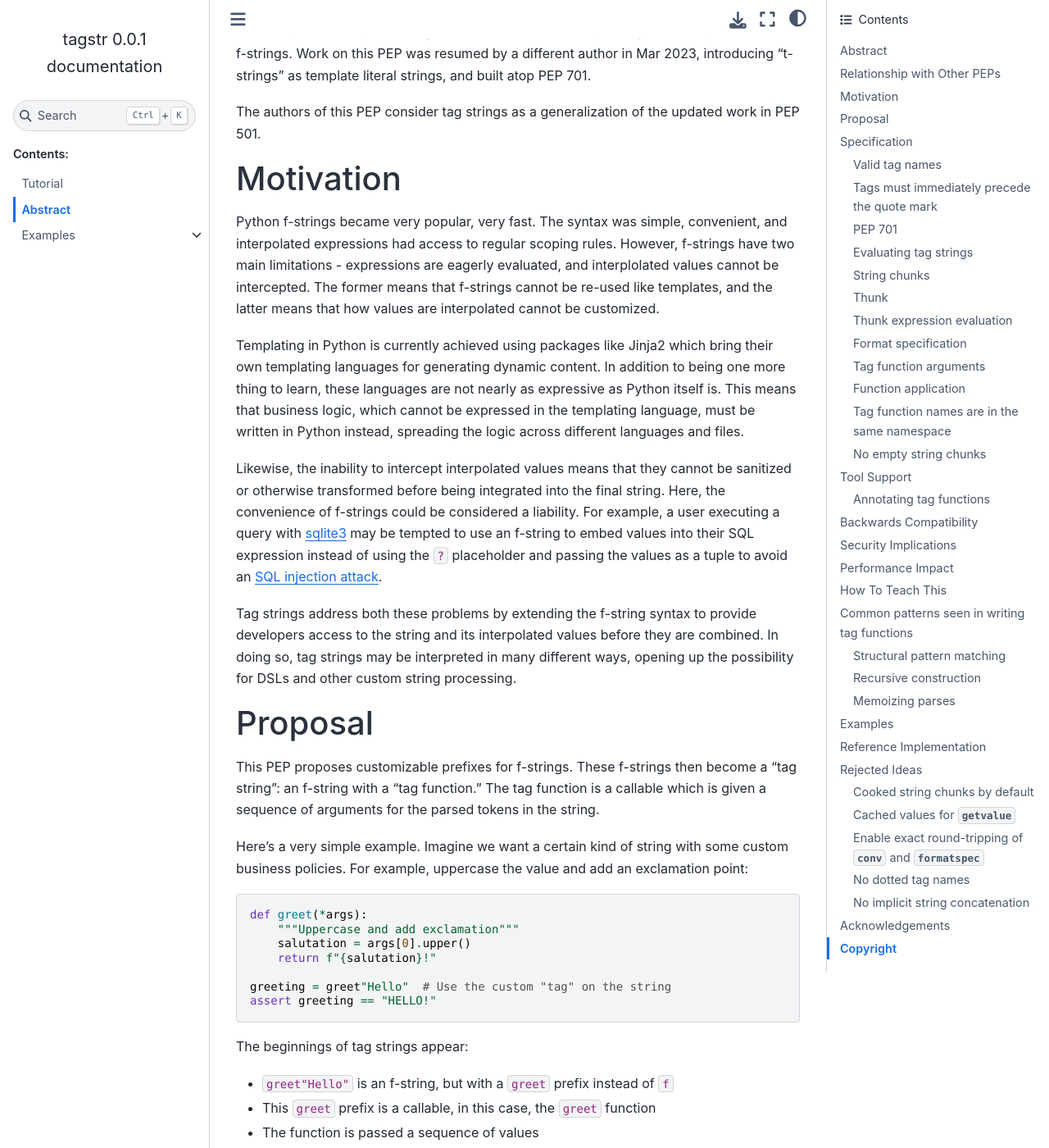
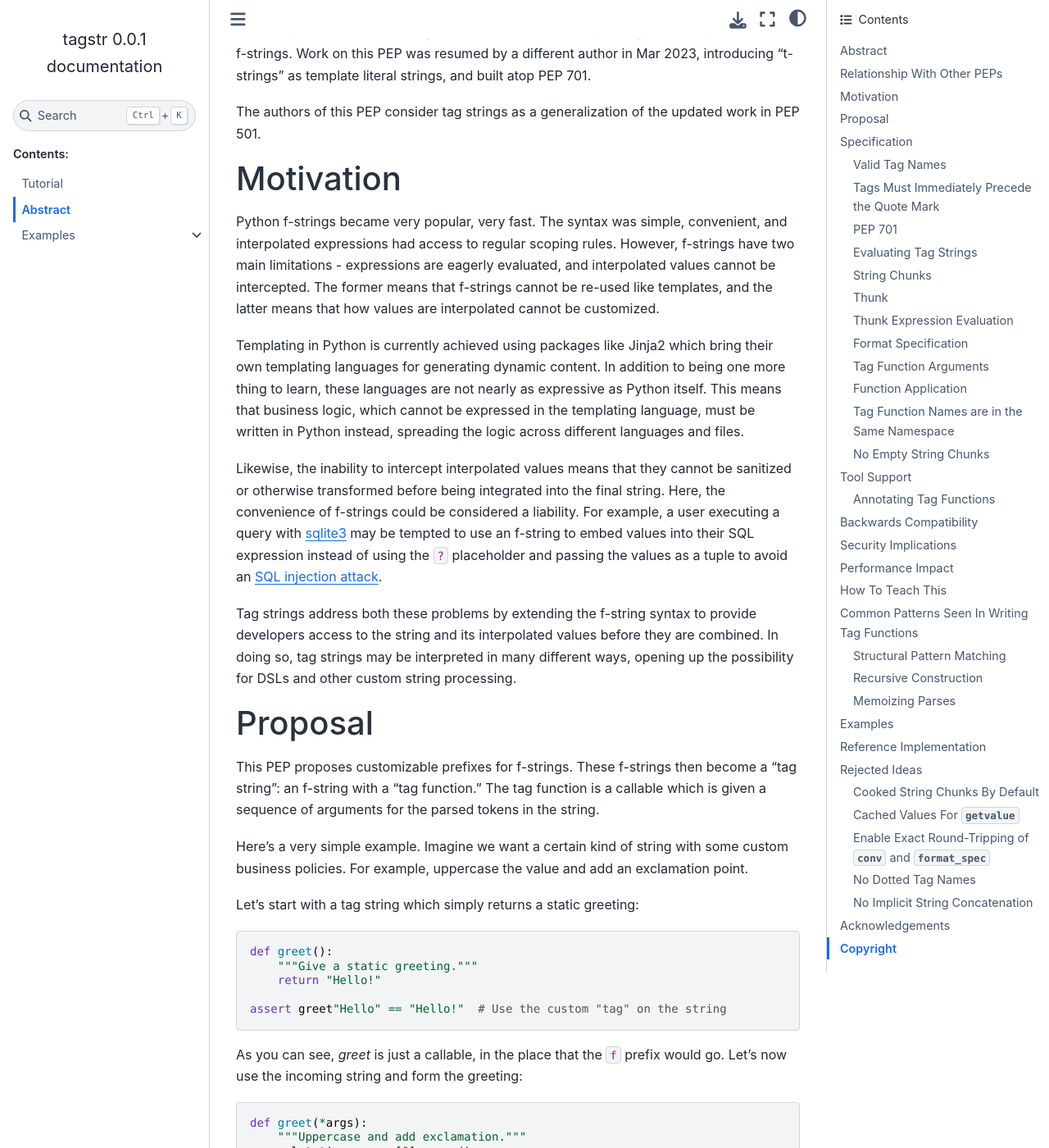
Before and after one commit to jimbaker/tagstr, a Sphinx documentation site: the page built from docs/pep.rst, in a window 1280 px wide and 1400 px high, scrolled down 438 px. Shown: the whole window at 82% size. Built offline with Sphinx 7.4.7 and the Sphinx Book theme 1.1.4, drawn with Linux system fonts in a browser that asks for light colours; some of the changed text lies outside the part shown.

Commit message:
PEP cleanups and more sections. (#34)
* Small typographic cleanups.

* Switch from formatspec -> format_spec to match Python docs convention.

* Simplify the sequence of PEP examples and sync with the tests. Write the "teaching" section.

* Switch from formatspec -> format_spec to match Python docs convention.

* Simplify the sequence of PEP examples and sync with the tests. Write the "teaching" section.

---------

Co-authored-by: pauleveritt <paul.everitt@jetbrains.com>

```diff
--- a/docs/pep.rst
+++ b/docs/pep.rst
@@ -9,7 +9,7 @@
 Tag strings are similar to `JavaScript tagged templates <https://developer.mozilla.org/en-US/docs/Web/JavaScript/Reference/Template_literals#tagged_templates>`_
 and similar ideas in other languages.
 
-Relationship with Other PEPs
+Relationship With Other PEPs
 ============================
 
 Python introduced f-strings in Python 3.6 with :pep:`498`. The grammar was
@@ -30,13 +30,13 @@
 
 Python f-strings became very popular, very fast. The syntax was simple, convenient, and
 interpolated expressions had access to regular scoping rules. However, f-strings have
-two main limitations - expressions are eagerly evaluated, and interplolated values
+two main limitations - expressions are eagerly evaluated, and interpolated values
 cannot be intercepted. The former means that f-strings cannot be re-used like templates,
 and the latter means that how values are interpolated cannot be customized.
 
 Templating in Python is currently achieved using packages like Jinja2 which bring their
 own templating languages for generating dynamic content. In addition to being one more
-thing to learn, these languages are not nearly as expressive as Python itself is. This
+thing to learn, these languages are not nearly as expressive as Python itself. This
 means that business logic, which cannot be expressed in the templating language, must be
 written in Python instead, spreading the logic across different languages and files.
 
@@ -63,24 +63,36 @@
 
 Here's a very simple example. Imagine we want a certain kind of string with
 some custom business policies. For example, uppercase the value and add an
-exclamation point:
+exclamation point.
+
+Let's start with a tag string which simply returns a static greeting:
+
+.. code-block:: python
+
+    def greet():
+        """Give a static greeting."""
+        return "Hello!"
+
+    assert greet"Hello" == "Hello!"  # Use the custom "tag" on the string
+
+As you can see, `greet` is just a callable, in the place that the ``f``
+prefix would go. Let's now use the incoming string and form the greeting:
 
 .. code-block:: python
 
     def greet(*args):
-        """Uppercase and add exclamation"""
+        """Uppercase and add exclamation."""
         salutation = args[0].upper()
         return f"{salutation}!"
 
-    greeting = greet"Hello"  # Use the custom "tag" on the string
-    assert greeting == "HELLO!"
+    name = "World"
+    assert greet"Hello {name}" == "Hello WORLD!"
 
 The beginnings of tag strings appear:
 
-- ``greet"Hello"`` is an f-string, but with a ``greet`` prefix instead of ``f``
-- This ``greet`` prefix is a callable, in this case, the ``greet`` function
-- The function is passed a sequence of values
-- The first value is just a string
+- ``greet"Hello {name}"`` has the syntax of an f-string
+- The ``greet` tag function is passed a sequence of values
+- The first value in `args` is the passed-in string
 - ``greet`` performs a simple operation and returns a string
 
 With this in place, let's introduce an interpolation. That is, a place where
@@ -89,60 +101,87 @@
 .. code-block:: python
 
     def greet(*args):
+        """Handle an interpolation thunk."""
         salutation = args[0].strip()
-        # Second arg is a "thunk" named tuple for the interpolation.
+        # Second arg is a "thunk" tuple for the interpolation.
         getvalue = args[1][0]
         recipient = getvalue().upper()
         return f"{salutation} {recipient}!"
 
     name = "World"
-    greeting = greet"Hello {name}"
-    assert greeting == "Hello WORLD!"
+    result = greet"Hello {name:s} nice to meet you"
+    assert result == "Hello WORLD nice to meet you!"
+
 
 The f-string interpolation of ``{name}`` leads to the new machinery in tag
 strings:
 
 - `args[0]` is still the string, this time with a trailing space
 - `args[1]` is an interpolation expression -- the ``{name}`` part
-- Tag strings represent this interpolation part as a *thunk* (detailed below)
+- Tag strings represent this interpolation part as a *thunk*
 - A thunk is a tuple whose first item is a lambda
 - Calling this lambda evaluates the expression using the usual lexical scoping
 
 The ``*args`` list is a sequence of "chunks" and "thunks". A chunk is just a
 string. But what is a "thunk"? It's a tuple representing how tag strings
 processed the interpolation into a form useful for your tag function. Thunks
-are fully described below in ``Specification``. TODO proper rst link
+are fully described below in `Specification`_.
 
 Here is a more generalized version using structural pattern matching and
 type hints:
 
 .. code-block:: python
 
-    from typing import Chunk, Thunk
-    def greet(*args: Chunk | Thunk) -> str:
+    def greet(*args):
+        """Handle arbitrary args using structural pattern matching."""
         result = []
         for arg in args:
             match arg:
-                case str():  # A chunk is a string, but can be cooked
-                    result.append(arg.cooked)
-                case getvalue, _, _, _: # A thunk is an interpolation
+                case str():  # This is a chunk...just a string
+                    result.append(arg)
+                case getvalue, _, _, _:  # This is a thunk...an interpolation
                     result.append(getvalue().upper())
 
         return f"{''.join(result)}!"
 
+        name = "World"
+        assert greet4"Hello {name}" == "Hello WORLD!"
+
+Tag strings extract more than just a callable from the "thunk". They also
+provide Python string formatting info:
+
+.. code-block::
+
+    def greet(*args: str | Thunk) -> str:
+        """Thunks can have string formatting specs and conversions."""
+        result = []
+        for arg in args:
+            match arg:
+                case str():
+                    result.append(arg)
+                case getvalue, raw, conversion, format_spec:
+                    gv = f"gv: {getvalue()}"
+                    r = f"r: {raw}"
+                    c = f"c: {conversion}"
+                    f = f"f: {format_spec}"
+                    result.append(", ".join([gv, r, c, f]))
+
+        return f"{''.join(result)}!"
+
     name = "World"
-    greeting = greet"Hello {name} nice to meet you"
-    assert greeting == "Hello WORLD nice to meet you!"
+    assert greet5"Hello {name!r:s}" == "Hello gv: World, r: name, c: r, f: s!"
 
-TODO:
-- An example that shows conversion and format information
-- Show a lazy implementation
-- Follow ideas in other languages, especially JS
+You can see the other parts getting extracted:
+
+- The raw string of the interpolation
+- The Python "conversion" field (str, repr, ascii)
+- Any format spec
 
 Specification
 =============
 
-In the rest of this specification, ``mytag`` will be used for an arbitrary tag. Example:
+In the rest of this specification, ``mytag`` will be used for an arbitrary tag.
+For example:
 
 .. code-block:: python
 
@@ -152,7 +191,7 @@
     trade = 'shrubberies'
     mytag'Did you say "{trade}"?'
 
-Valid tag names
+Valid Tag Names
 ---------------
 
 The tag name can be any **undotted** name that isn't already an existing valid
@@ -168,7 +207,7 @@
     bytesprefix: "b" | "B" | "br" | "Br" | "bR" | "BR" | "rb" | "rB" | "Rb" | "RB"
 
 
-Tags must immediately precede the quote mark
+Tags Must Immediately Precede the Quote Mark
 --------------------------------------------
 
 As with other string literal prefixes, no whitespace can be between the tag and the
@@ -199,21 +238,23 @@
 
     mytag(Chunk(r'Did you say "'), Thunk(lambda: trade, 'trade'), Chunk(r'"?'))
 
-String chunks
+String Chunks
 -------------
 
-String chunks are internally stored as the source raw strings. In the earlier
-example, there are two chunks, ``r'Did you say "'`` and ``r'"?'``. Raw strings
-are used because tag strings are meant to target a variety of DSLs, including
-like the shell and regexes. Such DSLs have their own specific treatment of
+In the earlier example, there are two string chunks, ``r'Did you say "'`` and
+``r'"?'``.
+
+String chunks are internally stored as the source raw strings. Raw strings
+are used because tag strings are meant to target a variety of DSLs, such as
+the shell and regexes. Such DSLs have their own specific treatment of
 metacharacters, namely the backslash. (This approach follows the usual
 convention of using the r-prefix for regexes in Python itself, given that
 regexes are their own DSL.)
 
 However, often the "cooked" string is what is needed, by decoding the string as
-if it were a standard Python string. Because such decoding is at least somewhat
-non-obvious, the tag function will be be called with ``Chunk`` for any string
-chunks. ``Chunk`` *is-a* ``str``, but has an additional property, ``cooked`` that
+if it were a standard Python string. Because such decoding might be non-obvious,
+the tag function will be be called with ``Chunk`` for any string chunks.
+``Chunk`` *is-a* ``str``, but has an additional property, ``cooked`` that
 provides this decoding.  The ``Chunk`` type will be available from ``typing``.
 In CPython, ``Chunk`` will be implemented in C, but it has this pure Python
 equivalent:
@@ -259,13 +301,13 @@
         getvalue: Callable[[], Any]
         expr: str
         conv: Literal['a', 'r', 's'] | None = None
-        formatspec: str | None = None
+        format_spec: str | None = None
 
-Given this example interpolation
+Given this example interpolation:
 
 .. code-block:: python
 
-    mytag'{trade!r:some-formatspec}'
+    mytag'{trade!r:some-format_spec}'
 
 these attributes are as follows:
 
@@ -275,14 +317,16 @@
 * ``expr`` is the *expression text* of the interpolation. Example: ``'trade'``.
   (The lambda wrapping is implied.)
 
-* ``conv`` is the optional conversion to be used by the tag function, one of
-  ``r``, ``s``, and ``a``, corresponding to repr, str, and ascii conversions.
-  Note that as with f-strings, no other conversions are supported. Example:
-  ``'r'``.
+* ``conv`` is the
+  `optional conversion <https://docs.python.org/3/library/string.html#format-string-syntax>`_
+  to be used by the tag function, one of ``r``, ``s``, and ``a``, corresponding to repr, str,
+  and ascii conversions. Note that as with f-strings, no other conversions are supported.
+  Example: ``'r'``.
 
-* ``formatspec`` is the optional formatspec string. A formatspec is eagerly
-  evaluated if it contains any expressions before being passed to the tag
-  function. Example: ``'some-formatspec'``.
+* ``format_spec`` is the
+  `optional format specification <https://docs.python.org/3/library/string.html#format-string-syntax>`_.
+  A format_spec is eagerly evaluated if it contains any expressions before being passed to the
+  tag function. Example: ``'some-format-spec'``.
 
 In all cases, the tag function determines how to work with the ``Thunk``
 attributes.
@@ -293,7 +337,7 @@
 such code as `os.stat_result
 <https://docs.python.org/3/library/os.html#os.stat_result>`_).
 
-Thunk expression evaluation
+Thunk Expression Evaluation
 ---------------------------
 
 Expression evaluation for thunks is the same as in :pep:`498`, except that all
@@ -326,11 +370,11 @@
 
     html'<div id={id:int}>{content:HTMLNode|str}</div>'
 
-In this case the formatspec for the second thunk is the string
+In this case the format_spec for the second thunk is the string
 ``'HTMLNode|str'``; it is up to the ``html`` tag to do something with the
 "format spec" here, if anything.
 
-Tag function arguments
+Tag Function Arguments
 ----------------------
 
 The tag function has the following signature:
@@ -356,7 +400,7 @@
     def mytag(*args: str | tuple) -> Any:
         ...
 
-Function application
+Function Application
 --------------------
 
 Tag strings desugar as follows:
@@ -386,30 +430,29 @@
 mixed up with a f-string. Similar observations can apply to the use of soft
 keywords like ``match`` or ``type``. The same should be true for tag strings.
 
-No empty string chunks
+No Empty String Chunks
 ----------------------
 
 Alternation between string chunks and thunks is commonly seen, but it depends on
-the tag string, because string chunks will never have a value that is the empty
-string. For example:
+the tag string. String chunks will never have a value that is the empty string:
 
 .. code-block:: python
 
     mytag'{a}{b}{c}'
 
-results in this desugaring:
+...which results in this desugaring:
 
 .. code-block:: python
 
     mytag(Thunk(lambda: a, 'a'), Thunk(lambda: b, 'b'), Thunk(lambda: c, 'c'))
 
-Likewise
+Likewise:
 
 .. code-block:: python
 
     mytag''
 
-results in this desugaring:
+...results in this desugaring:
 
 .. code-block:: python
 
@@ -481,7 +524,7 @@
 =====================
 
 The security implications of working with interpolations, with respect to
-thunks, are as follows::
+thunks, are as follows:
 
 1. Scope lookup is the same as f-strings (lexical scope). This model has been
    shown to work well in practice.
@@ -498,10 +541,42 @@
 How To Teach This
 =================
 
-Common patterns seen in writing tag functions
+Tag strings have several audiences: consumers of tag functions, authors of tag
+functions, and framework authors who provide interesting machinery for tag
+functions.
+
+All three groups can start from an important framing:
+
+- Existing solutions (such as template engines) can do parts of tag strings
+- But tag strings move everything closer to "normal Python"
+
+Consumers can look at tag strings as starting from f-strings:
+
+- They look familiar.
+- Scoping and syntax rules are the same.
+- You just need to import the tag function.
+
+They first thing they need to absorb: unlike f-strings, the string isn't
+immediately evaluated "in-place". Something else (the tag function) happens.
+That's the second thing to teach: the tag functions do something particular.
+Thus the concept of "domain specific languages" (DSL.)
+
+Tag function authors therefore think in terms of making a DSL. They have
+business policies they want to provide in a Python-familiar way. With tag
+functions, Python is going to do much of the pre-processing. This lowers
+the bar for making a DSL.
+
+Tag authors can start with simple uses. Tag strings can then open to larger
+patterns: lazy evaluation, intermediate representations, registries, and more.
+
+Finally, framework authors can provide contact points with their lifecycles.
+For example, decorators which tag function authors can use to memoize
+interpolations in the function args.
+
+Common Patterns Seen In Writing Tag Functions
 =============================================
 
-Structural pattern matching
+Structural Pattern Matching
 ---------------------------
 
 Iterating over the arguments with structural pattern matching is the expected
@@ -514,26 +589,26 @@
             match arg:
                 case str():
                     ... # handle each string chunk
-                case getvalue, expr, conv, formatspec:
+                case getvalue, expr, conv, format_spec:
                     ... # handle each interpolation
 
-Recursive construction
+Recursive Construction
 ----------------------
 
 FIXME Describe the use of a marker class
 
-Memoizing parses
+Memoizing Parses
 -----------------
 
 Consider this tag string:
 
 .. code-block:: python
 
-    html'<li {attrs}>Some todo: {todo}</li>''
+    html'<li {attrs}>Some todo: {todo}</li>'
 
 Regardless of the expressions ``attrs`` and ``todo``, we would expect that the
 static part of the tag string should be parsed the same. So it is possible to
-memoize the parse only on the strings ``'<li> ''``, ``''>Some todo: ''``,
+memoize the parse, but only on the strings ``'<li> ''``, ``''>Some todo: ''``,
 ``'</li>''``:
 
 .. code-block:: python
@@ -564,7 +639,7 @@
 Rejected Ideas
 ==============
 
-Cooked string chunks by default
+Cooked String Chunks By Default
 -------------------------------
 
 This approach of cooked vs raw is somewhat similar to what is done in tagged
@@ -582,8 +657,8 @@
 ``SyntaxWarning`` if it's in Python source text; see `this issue
 <https://github.com/python/cpython/issues/98401>`_.
 
-A simple example to show this would be ``r'\.py'`` vs ``'\.py'``; the first
-usage would often be used with the ``re`` embedded DSL, but it's not a
+A simple example to show this would be ``r'\.py'`` vs ``'\.py'``. The first
+usage would often be used with the ``re`` embedded DSL. However, it's not a
 permissible non-raw Python string literal, given that ``\.`` is not a valid
 escape in Python source itself.
 
@@ -593,25 +668,25 @@
 indicate to an IDE or other tool that the source text should be treated as raw
 or cooked with respect to Python escapes, as was discussed with tool support.
 
-Cached values for ``getvalue``
+Cached Values For ``getvalue``
 ------------------------------
 
 FIXME
 
-Enable exact round-tripping of ``conv`` and ``formatspec``
+Enable Exact Round-Tripping of ``conv`` and ``format_spec``
 ----------------------------------------------------------
 
 There are two limitations with respect to exactly round-tripping to the original
 source text.
 
-First, the ``formatspec`` can be arbitrarily nested:
+First, the ``format_spec`` can be arbitrarily nested:
 
 .. code-block:: python
 
     mytag'{x:{a{b{c}}}}'
 
-In this PEP and corresponding reference implementation, the formatspec
-is eagerly evaluated to set the ``formatspec`` in the thunk, thereby losing the
+In this PEP and corresponding reference implementation, the format_spec
+is eagerly evaluated to set the ``format_spec`` in the thunk, thereby losing the
 original expressions.
 
 Secondly, ``mytag'{expr=}'`` is parsed to being the same as
@@ -620,7 +695,7 @@
 
 While it would be feasible to preserve round-tripping in every usage, this would
 require an extra flag ``equals`` to support, for example, ``{x=}``, and a
-recursive ``Thunk`` definition for ``formatspec``. The following is roughly the
+recursive ``Thunk`` definition for ``format_spec``. The following is roughly the
 pure Python equivalent of this type, including preserving the sequence
 unpacking (as used in case statements):
 
@@ -630,25 +705,25 @@
         getvalue: Callable[[], Any]
         raw: str
         conv: str | None = None
-        formatspec: str | None | tuple[str | Thunk, ...] = None
+        format_spec: str | None | tuple[str | Thunk, ...] = None
         equals: bool = False
 
         def __len__(self):
             return 4
 
         def __iter__(self):
-            return iter((self.getvalue, self.raw, self.conv, self.formatspec))
+            return iter((self.getvalue, self.raw, self.conv, self.format_spec))
 
 However, the additional complexity to support exact round-tripping seems
 unnecessary and is thus rejected.
 
-No dotted tag names
+No Dotted Tag Names
 ------------------
 
 While it is possible to relax the restriction to not use dotted names, much as was
 done with decorators, this usage seems unnecessary and is thus rejected.
 
-No implicit string concatenation
+No Implicit String Concatenation
 --------------------------------
 
 Implicit tag string concatenation isn't supported, which is `unlike other string literals
--- a/docs/tutorial.rst
+++ b/docs/tutorial.rst
@@ -103,7 +103,7 @@
 
 .. literalinclude:: ../src/tagstr/__init__.py
     :start-at: class Thunk
-    :end-at: formatspec
+    :end-at: format_spec
 
 Let's add some typing information to our greet function.
 We'll
--- a/src/tagstr/__init__.py
+++ b/src/tagstr/__init__.py
@@ -7,4 +7,4 @@
     getvalue: Callable[[], Any]
     raw: str
     conv: str | None
-    formatspec: str | None
+    format_spec: str | None
```
Also changed, not shown: other parts of docs/pep.rst (+12 -11 lines), 7 other files.
